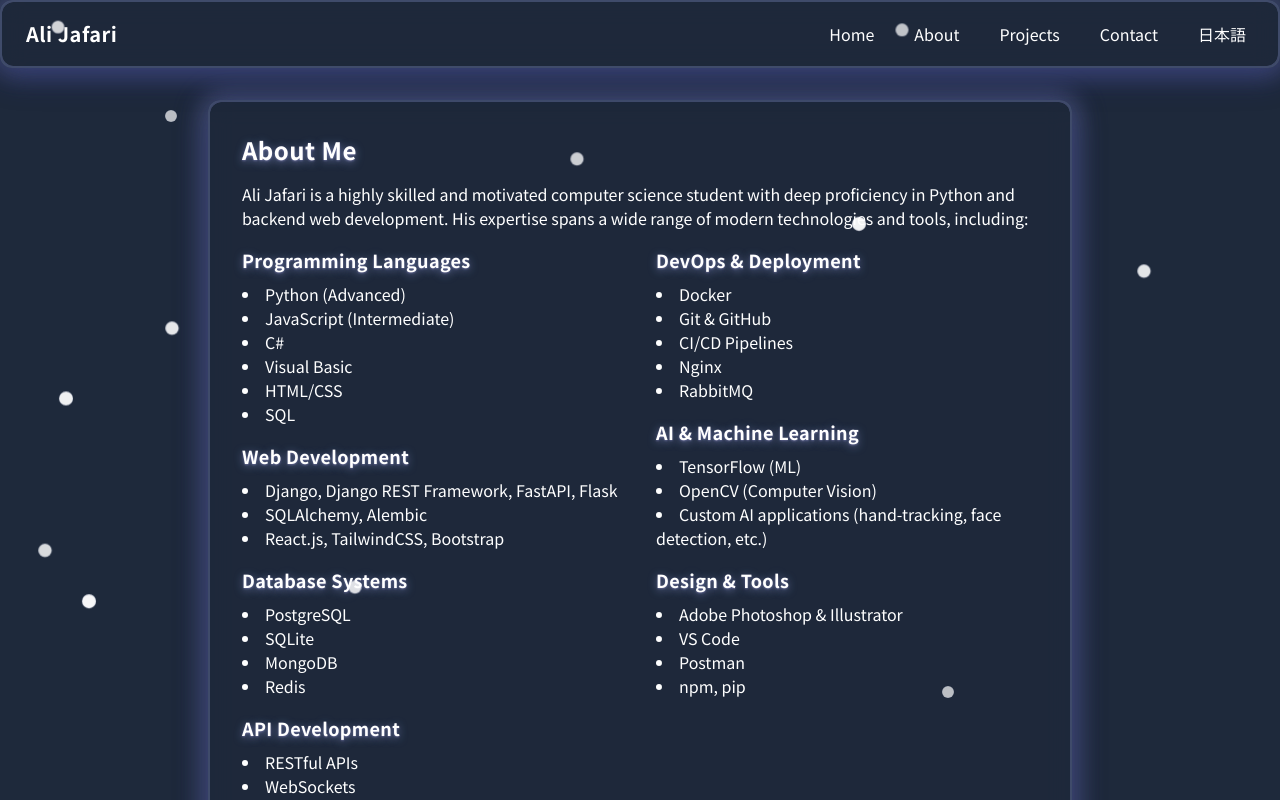
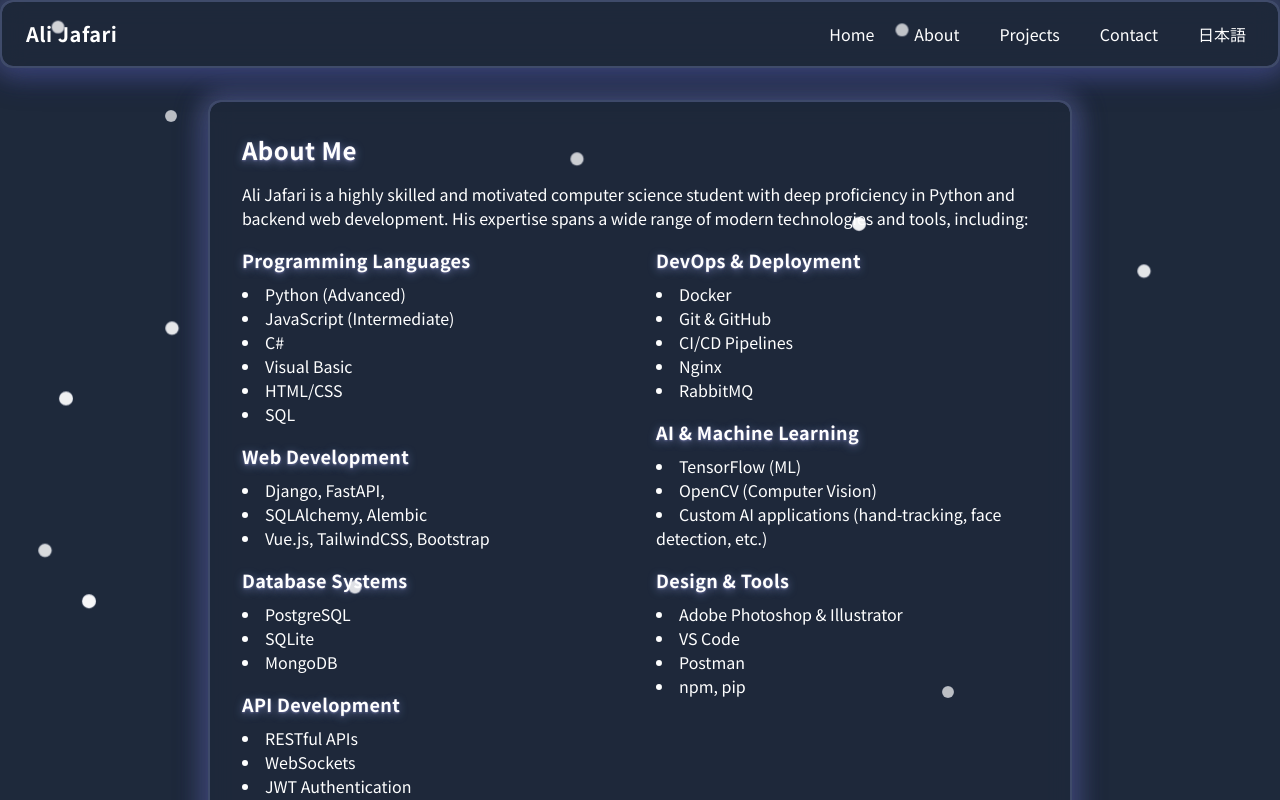
Before and after one commit to Mr-Ali-Jafari/myfolio, a Vue app: page /about in a window 1280 px wide. Shown: the top 800 px of the page. Built offline with nearby package versions, Linux system fonts and the light colour scheme.

Commit message:
update about

```diff
--- a/src/pages/About.vue
+++ b/src/pages/About.vue
@@ -17,16 +17,15 @@
         </ul>
         <h3 class="font-semibold text-base sm:text-lg mb-1 sm:mb-2">Web Development</h3>
         <ul class="mb-2 sm:mb-4 list-disc list-inside text-xs sm:text-base">
-          <li>Django, Django REST Framework, FastAPI, Flask</li>
+          <li>Django, FastAPI,</li>
           <li>SQLAlchemy, Alembic</li>
-          <li>React.js, TailwindCSS, Bootstrap</li>
+          <li>Vue.js, TailwindCSS, Bootstrap</li>
         </ul>
         <h3 class="font-semibold text-base sm:text-lg mb-1 sm:mb-2">Database Systems</h3>
         <ul class="mb-2 sm:mb-4 list-disc list-inside text-xs sm:text-base">
           <li>PostgreSQL</li>
           <li>SQLite</li>
           <li>MongoDB</li>
-          <li>Redis</li>
         </ul>
         <h3 class="font-semibold text-base sm:text-lg mb-1 sm:mb-2">API Development</h3>
         <ul class="mb-2 sm:mb-4 list-disc list-inside text-xs sm:text-base">
```
